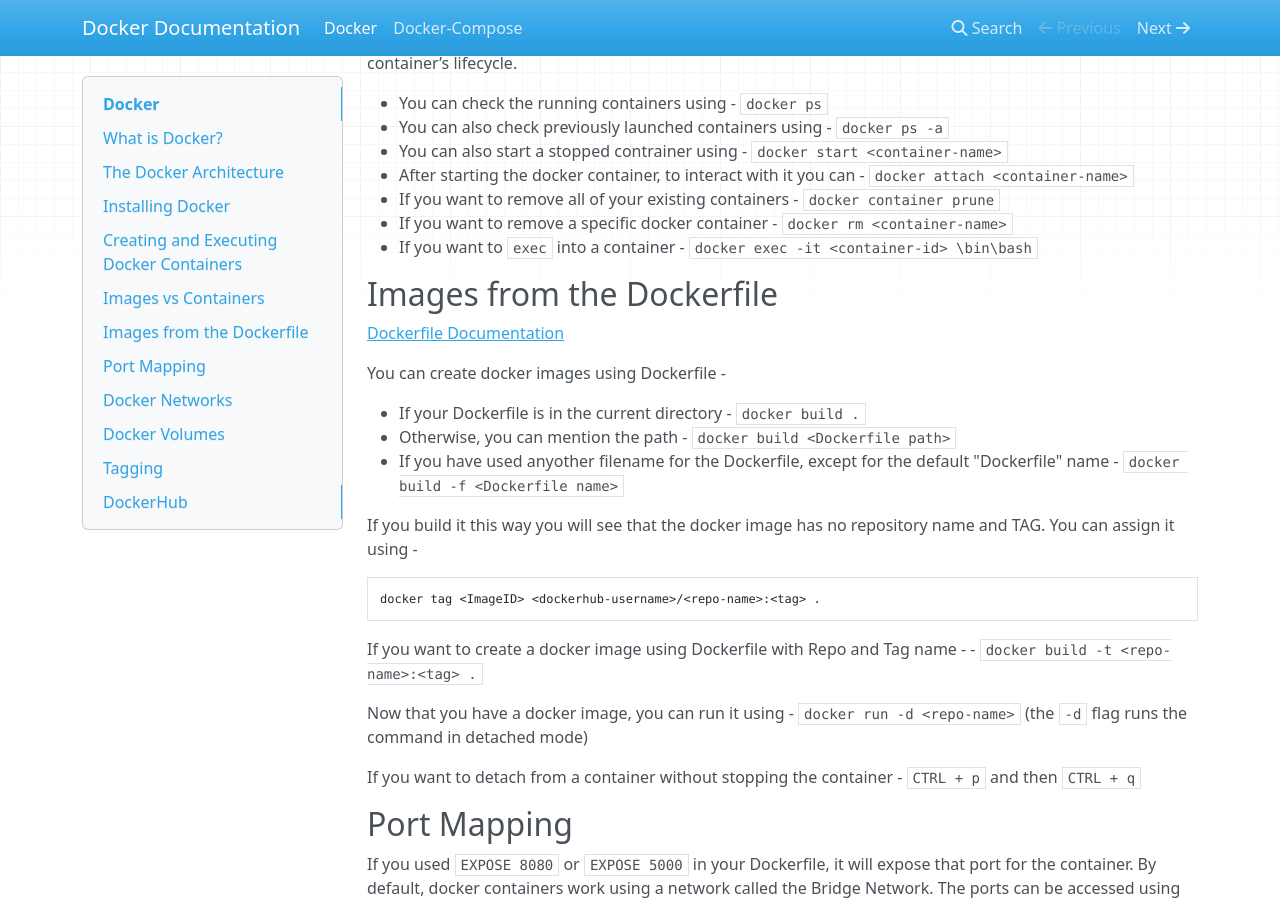
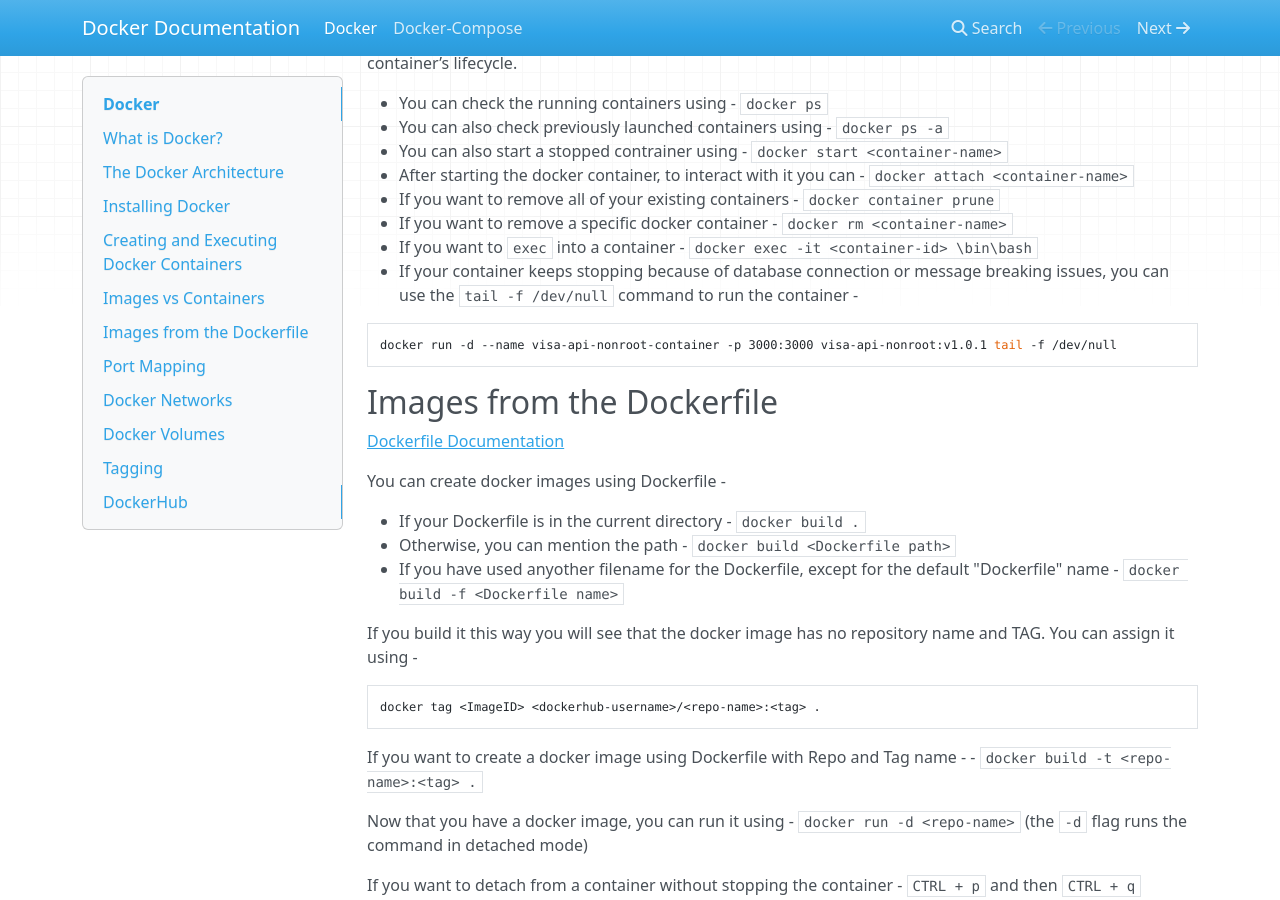
Before and after one commit to KasifZisan/docker-documentation, an MkDocs documentation site: the page built from docs/index.md, in a window 1280 px wide and 900 px high, scrolled down 2463 px. Built offline with MkDocs 1.6.1, drawn with Linux system fonts in a browser that asks for light colours; nearby versions of some CDN libraries.

Commit message:
added new container command

````diff
--- a/docs/index.md
+++ b/docs/index.md
@@ -84,6 +84,11 @@
 - If you want to remove all of your existing containers - ```docker container prune```
 - If you want to remove a specific docker container - ```docker rm <container-name>```
 - If you want to ```exec``` into a container - ```docker exec -it <container-id> \bin\bash```
+- If your container keeps stopping because of database connection or message breaking issues, you can use the ```tail -f /dev/null``` command to run the container -
+```bash
+docker run -d --name visa-api-nonroot-container -p 3000:3000 visa-api-nonroot:v1.0.1 tail -f /dev/null
+```
+
 
 ## Images from the Dockerfile
 [Dockerfile Documentation](https://docs.docker.com/reference/dockerfile/)
````
